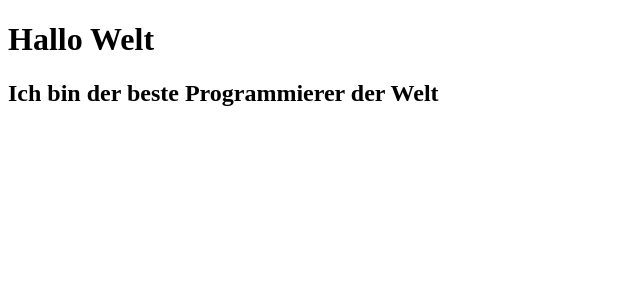
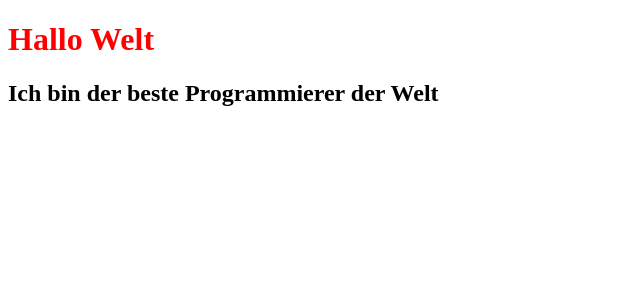
Before and after one commit to JeanPondy/angular-sakura18, an Angular app in the folder sakura/: page / in a window 1280 px wide. Shown: the top 300 px of the page, without its empty margins (0-640 px from the left). Built offline with nearby package versions, Linux system fonts and the light colour scheme.

Commit message:
Erste component erstellen

```diff
--- a/sakura/src/app/app.component.html
+++ b/sakura/src/app/app.component.html
@@ -1,3 +1,4 @@
-<h1>Hallo Welt</h1>
+<app-landingPage></app-landingPage>
+
 <h2>Ich bin der beste Programmierer der Welt</h2>
 <router-outlet />
--- a/sakura/src/app/app.component.ts
+++ b/sakura/src/app/app.component.ts
@@ -1,10 +1,10 @@
 import { Component } from '@angular/core';
 import { RouterOutlet } from '@angular/router';
-
+import { LandungPageComponent } from './landingPage/landingPage.component'
 @Component({
   selector: 'app-root',
   standalone: true,
-  imports: [RouterOutlet],
+  imports: [RouterOutlet, LandungPageComponent],
   templateUrl: './app.component.html',
   styleUrl: './app.component.scss'
 })
--- /dev/null
+++ b/sakura/src/app/landingPage/landingPage.component.ts
@@ -0,0 +1,10 @@
+import { Component } from '@angular/core';
+
+@Component({
+    selector: 'app-landingPage',
+    standalone: true,
+    imports: [],
+    template: '<h1>Hallo Welt</h1>',
+    styles: ['h1 {color: red;}']
+  })
+export class LandungPageComponent {}
```
